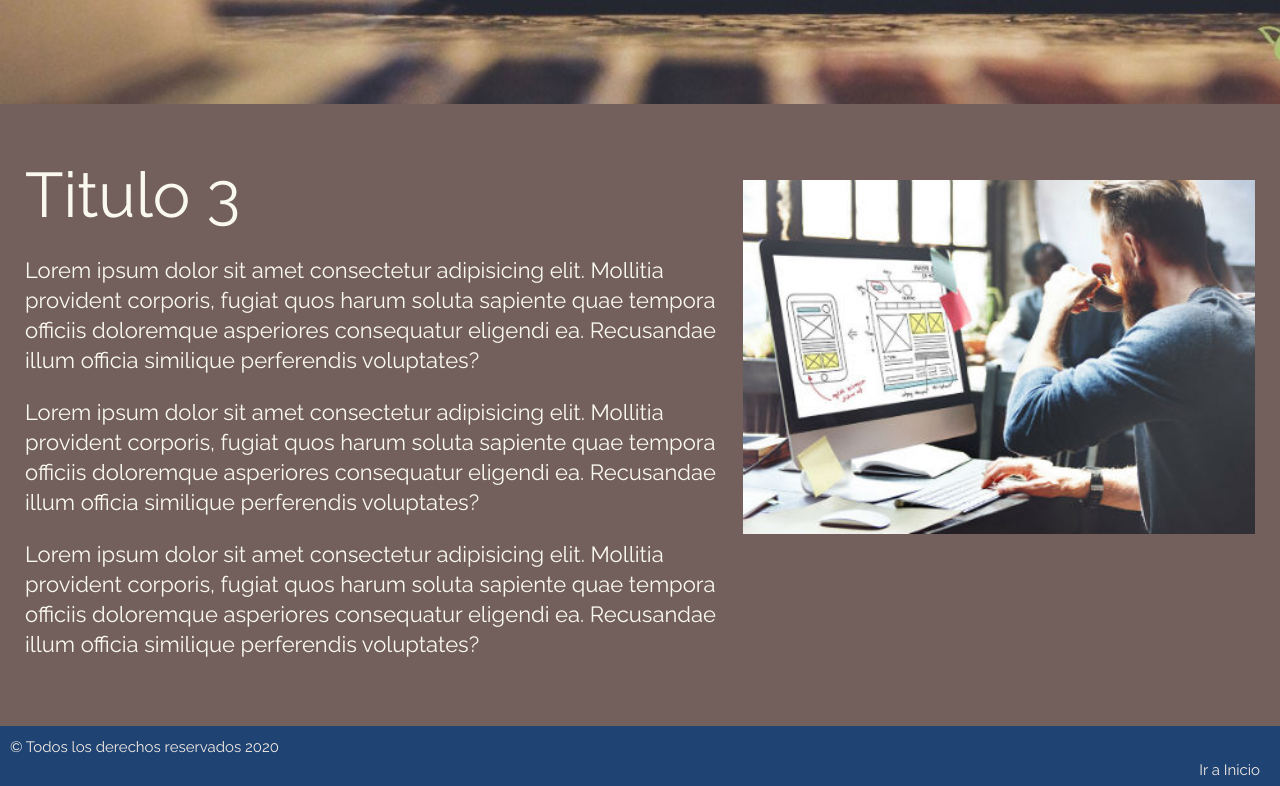
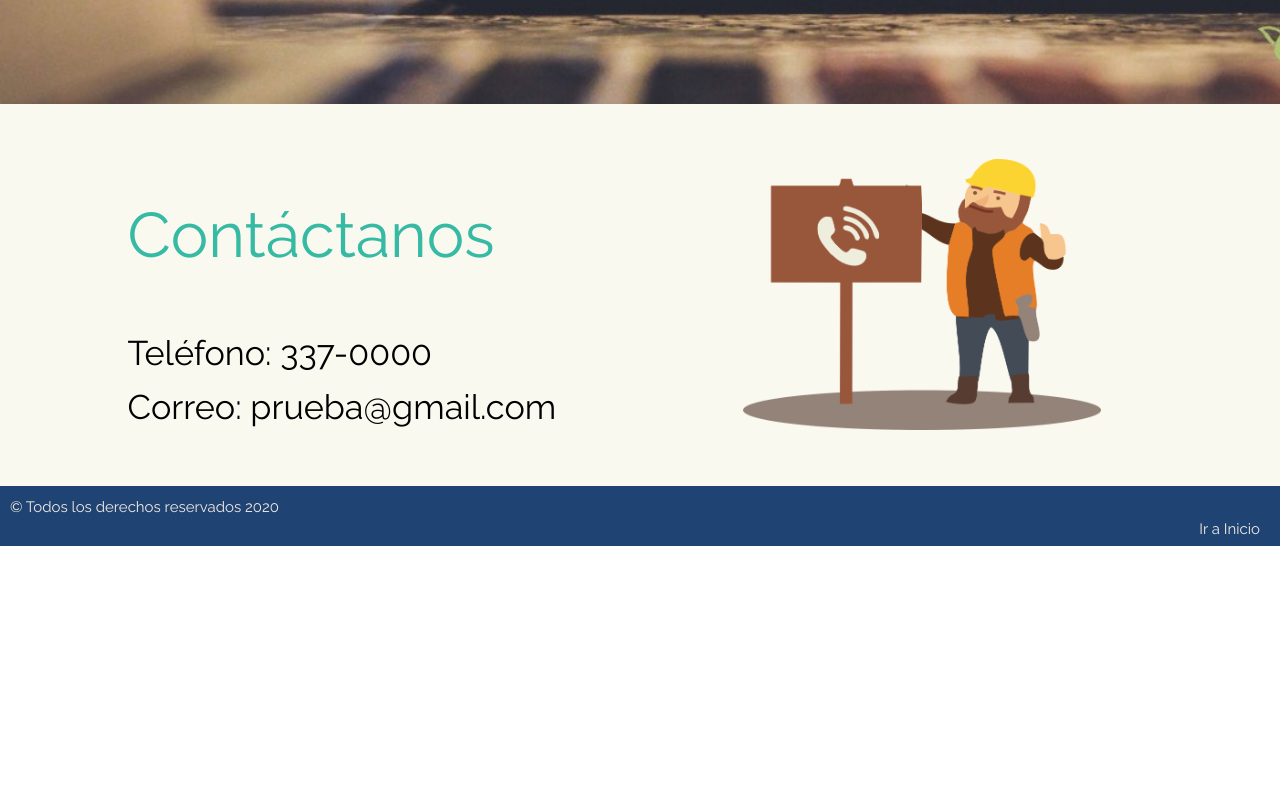
Before and after one commit to FabrizioDPlacidoR/ExTec, a plain HTML site: page index.html in a window 1280 px wide. Shown: the part 1335-2121 px from the top of the page. After the commit the page ends 1881 px from the top, so only its background shows below. Drawn offline with Linux system fonts and the light colour scheme.

Commit message:
Desarrollo Seccion Contacto

```diff
--- a/css/estilos.css
+++ b/css/estilos.css
@@ -82,7 +82,9 @@ header .row{
     #Menu{
         height: 250px;
     }
-
+    #Menu ul{
+        padding-left: 2%;
+    }
     #Menu ul li{
         display: block;
         height: 33%;
@@ -120,6 +122,19 @@ header .row{
         height: 50% !important;
     }
 
+    #post3 h1{
+        font-size: 48px;
+        text-align: center;
+    }
+    #post3 h4{
+        font-size: 24px;
+        text-align: center;
+    }
+    #post3 img{
+        margin-top: 30px !important;
+        width: 70%;
+        margin:0 auto;
+    }
 
 }
 /*----------------------------------------*/
@@ -155,7 +170,7 @@ header .row{
     margin-top: 10px !important;
 }
 #post2{
-    background: url("../img/imagen21.jfif");
+    background: url("../img/post2.jfif");
     background-size: cover;
     background-attachment: fixed;
     color:#F2EAE4;
@@ -175,9 +190,20 @@ header .row{
     height: 50% !important;
 }
 #post3{
-    background:#73605C;
-    color:#FAF9F0;
+    background:#FAF9F0;
+    color:black;
 }
+#post3 img{
+    margin-top: -10px;
+    width: 70%;
+}
+#post3 .row{
+    padding-top: 50px;
+}
+#post3 h1{
+    color:#37BAA4;
+}
+
 /*----------------------------------------*/
 /*Estilos del footer----------------------*/
 Footer{
--- a/index.html
+++ b/index.html
@@ -37,11 +37,8 @@
                         </div>
 
                     </div>
-
                 </div>
             </div>
-
-
         </div>
 
     </header>
@@ -103,14 +100,17 @@
         </div>
         <div class="post" id="post3">
             <div class="row">
-                <div class="col m7 texto">
-                    <h1>Titulo 3</h1>
-                    <p>Lorem ipsum dolor sit amet consectetur adipisicing elit. Mollitia provident corporis, fugiat quos harum soluta sapiente quae tempora officiis doloremque asperiores consequatur eligendi ea. Recusandae illum officia similique perferendis voluptates?</p>
-                    <p>Lorem ipsum dolor sit amet consectetur adipisicing elit. Mollitia provident corporis, fugiat quos harum soluta sapiente quae tempora officiis doloremque asperiores consequatur eligendi ea. Recusandae illum officia similique perferendis voluptates?</p>
-                    <p>Lorem ipsum dolor sit amet consectetur adipisicing elit. Mollitia provident corporis, fugiat quos harum soluta sapiente quae tempora officiis doloremque asperiores consequatur eligendi ea. Recusandae illum officia similique perferendis voluptates?</p>
+                <div class="col s12 offset-m1 m6 texto">
+                    <h1>Contáctanos</h1><br>
+                    <h4>
+                        Teléfono: 337-0000
+                    </h4>
+                    <h4>
+                        Correo: prueba@gmail.com
+                    </h4>
                 </div>
-                <div class="col m5">
-                    <img src="img/imagen1.jpg" alt="Programador">
+                <div class="col s12 m5">
+                    <img src="img/post3.png" alt="Programador">
                 </div>
 
             </div>
```
Also changed, not shown: img/imagen1.jpg (deleted), img/post2.jfif (renamed from img/imagen21.jfif), img/post3.png (added), 1 other file.
